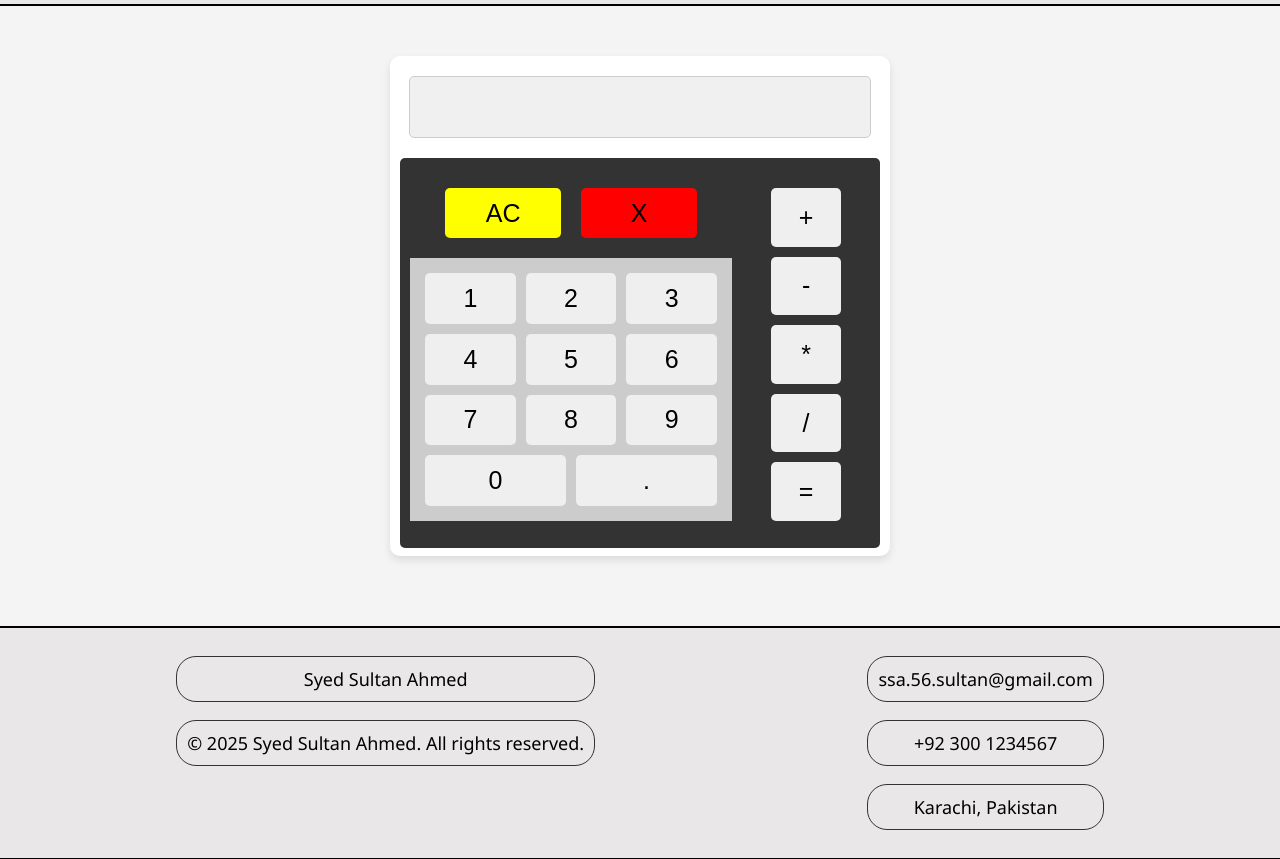
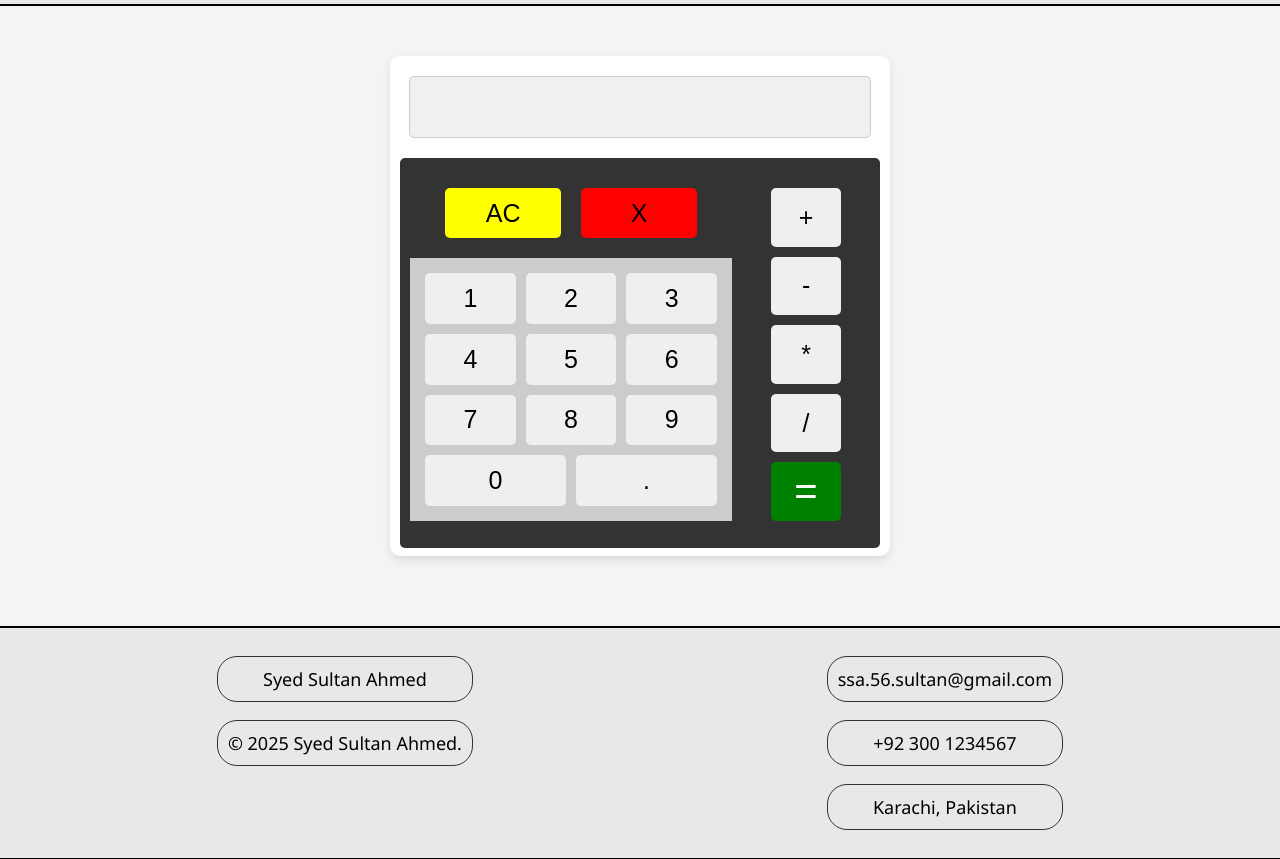
Before and after one commit to Syed-56/Calculator-web, a plain HTML site: page index.html in a window 1280 px wide. Shown: the part 83-942 px from the top of the page. Drawn offline with Linux system fonts and the light colour scheme.

Commit message:
Styled equals to button

```diff
--- a/index.html
+++ b/index.html
@@ -54,7 +54,7 @@
     <footer id="footer">
         <div class="name">
             <p>Syed Sultan Ahmed</p>
-            <p>&copy; 2025 Syed Sultan Ahmed. All rights reserved.</p>
+            <p>&copy; 2025 Syed Sultan Ahmed.</p>
         </div>
         <div class="Contact">
             <p>ssa.56.sultan@gmail.com</p>
--- a/style.css
+++ b/style.css
@@ -159,6 +159,11 @@ button:hover {
     width: 70px;
     height: 100px;
 }
+.symbols > #equals {
+    background-color: green;
+    color: white;
+    font-size: 40px;
+}
 
 footer {
     background-color: hsla(0, 4%, 90%, 0.774);
```
